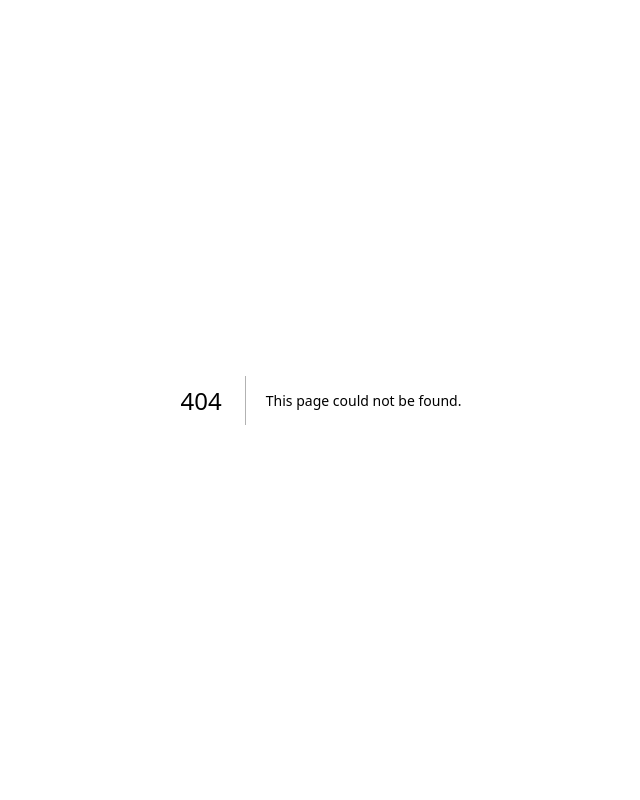
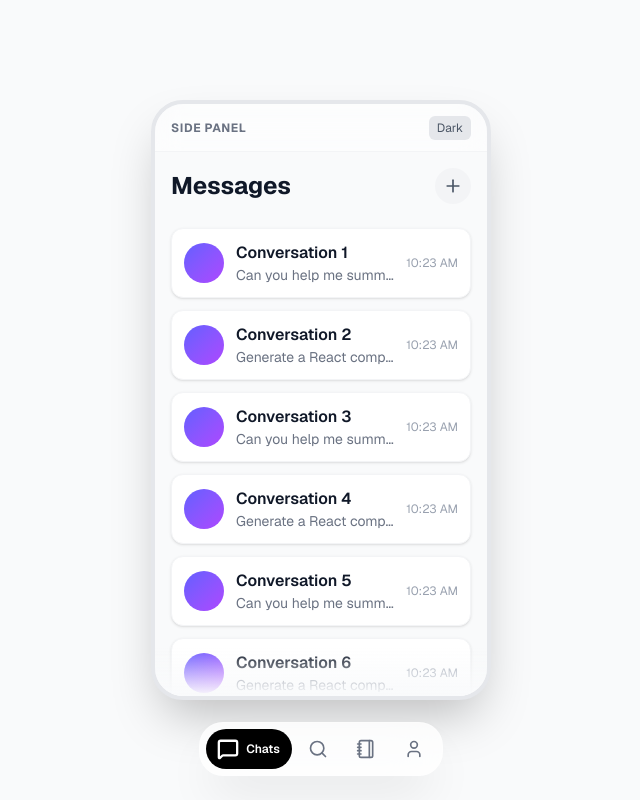
Before and after one commit to hifizz/playground.zilin.im, a Next.js app: page /floating-dock in a window 1280 px wide. Before the commit this address had no page. Shown: the whole page, without its empty margins (319-959 px from the left). Built offline with nearby package versions, Linux system fonts and the light colour scheme.

Commit message:
feat: 添加floating dock组件

```diff
--- /dev/null
+++ b/app/floating-dock/page.tsx
@@ -0,0 +1,239 @@
+"use client";
+
+import React, { useState, useEffect } from "react";
+import { motion, AnimatePresence } from "framer-motion";
+import {
+  MessageSquare,
+  Search,
+  Notebook,
+  User,
+  // Menu,
+  Plus,
+} from "lucide-react";
+
+// --- 类型定义 ---
+type TabId = "chats" | "search" | "notes" | "profile";
+
+interface Tab {
+  id: TabId;
+  label: string;
+  icon: React.ElementType;
+}
+
+// --- 模拟数据与常量 ---
+const TABS: Tab[] = [
+  { id: "chats", label: "Chats", icon: MessageSquare },
+  { id: "search", label: "Search", icon: Search },
+  { id: "notes", label: "Notes", icon: Notebook }, // 使用 Notebook 代替 FileText 更像 iOS Notes
+  { id: "profile", label: "Profile", icon: User },
+];
+
+const MOCK_CHATS = Array.from({ length: 15 }).map((_, i) => ({
+  id: i,
+  title: `Conversation ${i + 1}`,
+  preview:
+    i % 2 === 0
+      ? "Can you help me summarize this PDF?"
+      : "Generate a React component for...",
+  time: "10:23 AM",
+}));
+
+// --- 组件：页面内容骨架 ---
+// 仅用于演示内容在导航栏下方的滚动效果
+const ContentSkeleton = ({ activeTab }: { activeTab: TabId }) => {
+  if (activeTab === "chats") {
+    return (
+      <div className="space-y-3 p-4 pb-24">
+        <div className="flex justify-between items-center mb-6">
+          <h1 className="text-2xl font-bold text-gray-900 dark:text-white">
+            Messages
+          </h1>
+          <button className="p-2 bg-gray-100 dark:bg-gray-800 rounded-full hover:bg-gray-200 dark:hover:bg-gray-700 transition-colors">
+            <Plus size={20} className="text-gray-600 dark:text-gray-300" />
+          </button>
+        </div>
+        {MOCK_CHATS.map((chat) => (
+          <motion.div
+            initial={{ opacity: 0, y: 10 }}
+            animate={{ opacity: 1, y: 0 }}
+            key={chat.id}
+            className="flex items-center gap-3 p-3 bg-white dark:bg-gray-800/50 rounded-xl shadow-sm border border-gray-100 dark:border-gray-700/50"
+          >
+            <div className="w-10 h-10 rounded-full bg-gradient-to-br from-indigo-500 to-purple-500 flex-shrink-0" />
+            <div className="flex-1 min-w-0">
+              <h3 className="font-semibold text-gray-900 dark:text-gray-100 truncate">
+                {chat.title}
+              </h3>
+              <p className="text-sm text-gray-500 dark:text-gray-400 truncate">
+                {chat.preview}
+              </p>
+            </div>
+            <span className="text-xs text-gray-400">{chat.time}</span>
+          </motion.div>
+        ))}
+      </div>
+    );
+  }
+
+  return (
+    <div className="flex flex-col items-center justify-center h-full text-gray-400 p-8 text-center">
+      <div className="w-16 h-16 bg-gray-100 dark:bg-gray-800 rounded-2xl mb-4 flex items-center justify-center">
+        {activeTab === "search" && <Search size={32} />}
+        {activeTab === "notes" && <Notebook size={32} />}
+        {activeTab === "profile" && <User size={32} />}
+      </div>
+      <h2 className="text-xl font-bold text-gray-800 dark:text-gray-200 capitalize mb-2">
+        {activeTab}
+      </h2>
+      <p className="text-sm">This is the {activeTab} view placeholder.</p>
+    </div>
+  );
+};
+
+// --- 核心组件：Floating Dock ---
+const FloatingDock = ({
+  activeTab,
+  onTabChange,
+}: {
+  activeTab: TabId;
+  onTabChange: (id: TabId) => void;
+}) => {
+  return (
+    <div className="fixed bottom-6 left-1/2 -translate-x-1/2 z-50 w-full max-w-[90%] flex justify-center">
+      {/* Dock 容器
+         backdrop-blur-xl: 强高斯模糊 (Glassmorphism)
+         shadow-2xl: 深阴影提升层级感
+      */}
+      <div
+        className="
+        flex items-center p-1.5 gap-1
+        bg-white/80 dark:bg-black/80
+        backdrop-blur-xl border border-white/20 dark:border-white/10
+        rounded-[24px] shadow-2xl shadow-black/10
+      "
+      >
+        {TABS.map((tab) => {
+          const isActive = activeTab === tab.id;
+
+          return (
+            <button
+              key={tab.id}
+              onClick={() => onTabChange(tab.id)}
+              className={`
+                relative flex items-center justify-center
+                h-10 px-3 rounded-[20px] cursor-pointer
+                transition-colors duration-300 ease-out
+                ${isActive ? "text-white" : "text-gray-500 dark:text-gray-400 hover:text-gray-900 dark:hover:text-gray-200"}
+              `}
+              style={{
+                WebkitTapHighlightColor: "transparent",
+              }}
+            >
+              {/* 背景光标 (Active Pill)
+                layoutId 确保它在不同 Tab 之间平滑流转
+              */}
+              {isActive && (
+                <motion.div
+                  layoutId="active-pill"
+                  className="absolute inset-0 bg-black dark:bg-gray-700 rounded-[20px]"
+                  transition={{
+                    type: "spring",
+                    stiffness: 350,
+                    damping: 30,
+                  }}
+                />
+              )}
+
+              {/* 内容层：图标 + 文字 */}
+              <div className="relative z-10 flex items-center gap-2">
+                {/* 图标：选中时稍微放大一点点 */}
+                <motion.div
+                  animate={{ scale: isActive ? 1.1 : 1 }}
+                  transition={{ type: "spring", stiffness: 400, damping: 25 }}
+                >
+                  <tab.icon size={20} strokeWidth={isActive ? 2.5 : 2} />
+                </motion.div>
+
+                {/* 文字：只在选中时显示 (Saving Space)
+                   使用 AnimatePresence 实现宽度和透明度的丝滑过渡
+                */}
+                <AnimatePresence initial={false} mode="popLayout">
+                  {isActive && (
+                    <motion.span
+                      initial={{ width: 0, opacity: 0, filter: "blur(4px)" }}
+                      animate={{
+                        width: "auto",
+                        opacity: 1,
+                        filter: "blur(0px)",
+                      }}
+                      exit={{ width: 0, opacity: 0, filter: "blur(4px)" }}
+                      transition={{
+                        type: "spring",
+                        stiffness: 500,
+                        damping: 30,
+                        opacity: { duration: 0.2 },
+                      }}
+                      className="text-xs font-semibold whitespace-nowrap overflow-hidden"
+                    >
+                      {tab.label}
+                    </motion.span>
+                  )}
+                </AnimatePresence>
+              </div>
+            </button>
+          );
+        })}
+      </div>
+    </div>
+  );
+};
+
+// --- 主应用入口 (模拟 SidePanel 环境) ---
+export default function App() {
+  const [activeTab, setActiveTab] = useState<TabId>("chats");
+  const [isDarkMode, setIsDarkMode] = useState(false);
+
+  // 简单的暗黑模式切换逻辑，仅用于演示
+  useEffect(() => {
+    if (isDarkMode) {
+      document.documentElement.classList.add("dark");
+    } else {
+      document.documentElement.classList.remove("dark");
+    }
+  }, [isDarkMode]);
+
+  return (
+    <div
+      className={`min-h-screen w-full flex items-center justify-center bg-gray-50 ${isDarkMode ? "dark bg-gray-900" : ""}`}
+    >
+      {/* SidePanel 模拟容器
+        宽度限制在 340px，模拟浏览器侧边栏的典型宽度
+      */}
+      <div className="relative w-full max-w-[340px] h-[600px] bg-gray-50 dark:bg-[#0f0f11] rounded-[32px] overflow-hidden border-4 border-gray-200 dark:border-gray-800 shadow-2xl">
+        {/* 顶部简单的 Header (模拟浏览器插件头部) */}
+        <div className="h-12 bg-white/50 dark:bg-black/20 backdrop-blur-md flex items-center justify-between px-4 sticky top-0 z-40 border-b border-gray-100 dark:border-gray-800/50">
+          <span className="text-xs font-bold text-gray-500 tracking-wider">
+            SIDE PANEL
+          </span>
+          <button
+            onClick={() => setIsDarkMode(!isDarkMode)}
+            className="text-xs px-2 py-1 bg-gray-200 dark:bg-gray-700 rounded-md text-gray-600 dark:text-gray-300"
+          >
+            {isDarkMode ? "Light" : "Dark"}
+          </button>
+        </div>
+
+        {/* 可滚动区域 */}
+        <div className="h-full overflow-y-auto custom-scrollbar">
+          <ContentSkeleton activeTab={activeTab} />
+        </div>
+
+        {/* 我们的主角：悬浮导航 */}
+        <FloatingDock activeTab={activeTab} onTabChange={setActiveTab} />
+
+        {/* 底部渐变遮罩，防止内容切断太生硬 */}
+        <div className="absolute bottom-0 left-0 right-0 h-12 bg-gradient-to-t from-gray-50 dark:from-[#0f0f11] to-transparent pointer-events-none z-40" />
+      </div>
+    </div>
+  );
+}
```
